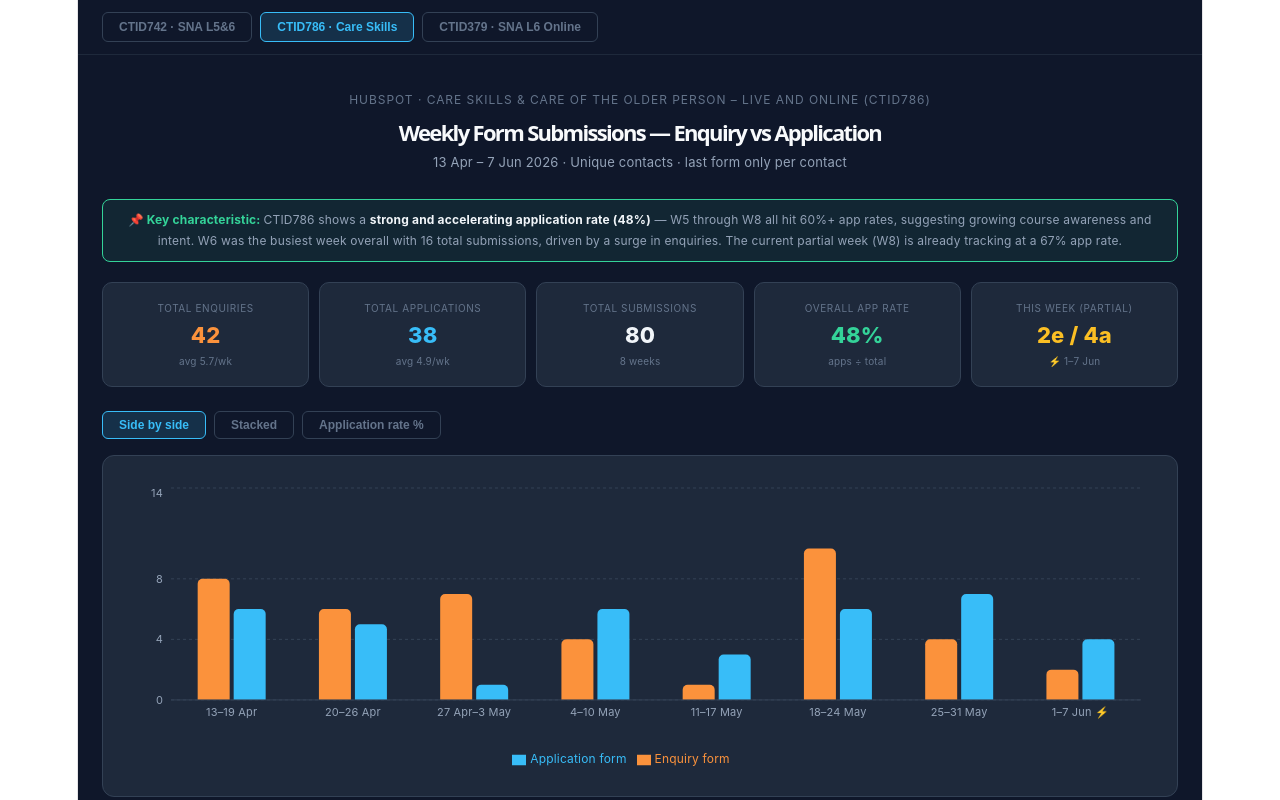
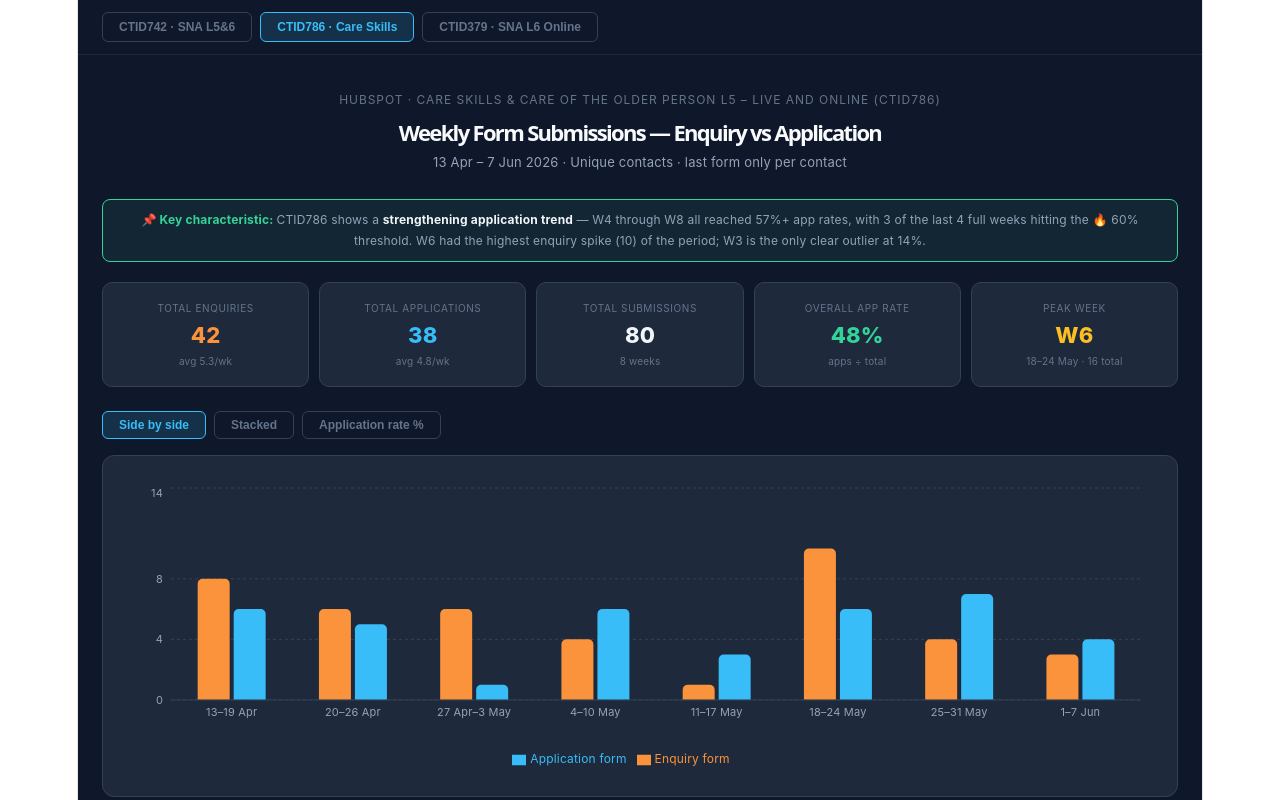
Before and after one commit to hubaispot/forus-reports, a React (Vite) app: page / in a window 1280 px wide. Both pictures are taken after a click on the button "CTID786 · Care Skills". Shown: the top 800 px of the page. Built offline with nearby package versions, Linux system fonts and the light colour scheme.

Commit message:
update week ending 7 Jun

```diff
--- a/src/ctid786_enq_vs_app_weekly.jsx
+++ b/src/ctid786_enq_vs_app_weekly.jsx
@@ -7,17 +7,13 @@ import {
 const data = [
   { week: "13–19 Apr",    enq: 8,  app: 6,  full: true  },
   { week: "20–26 Apr",    enq: 6,  app: 5,  full: true  },
-  { week: "27 Apr–3 May", enq: 7,  app: 1,  full: true  },
+  { week: "27 Apr–3 May", enq: 6,  app: 1,  full: true  },
   { week: "4–10 May",     enq: 4,  app: 6,  full: true  },
   { week: "11–17 May",    enq: 1,  app: 3,  full: true  },
   { week: "18–24 May",    enq: 10, app: 6,  full: true  },
   { week: "25–31 May",    enq: 4,  app: 7,  full: true  },
-  { week: "1–7 Jun ⚡",   enq: 2,  app: 4,  full: false },
-].map(d => ({
-  ...d,
-  total: d.enq + d.app,
-  appRate: (d.enq + d.app) > 0 ? +(d.app / (d.enq + d.app) * 100).toFixed(0) : 0
-}));
+  { week: "1–7 Jun",      enq: 3,  app: 4,  full: true  },
+].map(d => ({ ...d, total: d.enq + d.app, appRate: (d.enq + d.app) > 0 ? +(d.app / (d.enq + d.app) * 100).toFixed(0) : 0 }));
 
 const fullWeeks  = data.filter(d => d.full);
 const totalEnq   = data.reduce((s, d) => s + d.enq, 0);
@@ -56,7 +52,6 @@ const CustomTooltip = ({ active, payload, label }) => {
           </div>
         </div>
       </div>
-      {!d?.full && <p style={{ margin: "6px 0 0", color: "#fbbf24", fontSize: 11 }}>⚡ Partial week (Mon–Sun)</p>}
     </div>
   );
 };
@@ -81,7 +76,7 @@ export default function App() {
       {/* Header */}
       <div style={{ marginBottom: 24 }}>
         <p style={{ color: "#64748b", fontSize: 12, textTransform: "uppercase", letterSpacing: "0.08em", margin: "0 0 6px" }}>
-          HubSpot · Care Skills &amp; Care of the Older Person – Live and Online (CTID786)
+          HubSpot · Care Skills & Care of the Older Person L5 – Live and Online (CTID786)
         </p>
         <h1 style={{ margin: "0 0 4px", fontSize: 22, fontWeight: 700, color: "#f8fafc" }}>
           Weekly Form Submissions — Enquiry vs Application
@@ -95,20 +90,19 @@ export default function App() {
       <div style={{ background: "rgba(52,211,153,0.08)", border: "1px solid #34d399", borderRadius: 8,
         padding: "10px 14px", marginBottom: 20, fontSize: 12, color: "#94a3b8", lineHeight: 1.7 }}>
         <strong style={{ color: "#34d399" }}>📌 Key characteristic: </strong>
-        CTID786 shows a <strong style={{ color: "#f1f5f9" }}>strong and accelerating application rate ({overallApp}%)</strong> —
-        W5 through W8 all hit 60%+ app rates, suggesting growing course awareness and intent.
-        W6 was the busiest week overall with 16 total submissions, driven by a surge in enquiries.
-        The current partial week (W8) is already tracking at a 67% app rate.
+        CTID786 shows a <strong style={{ color: "#f1f5f9" }}>strengthening application trend</strong> —
+        W4 through W8 all reached 57%+ app rates, with 3 of the last 4 full weeks hitting the 🔥 60% threshold.
+        W6 had the highest enquiry spike (10) of the period; W3 is the only clear outlier at 14%.
       </div>
 
       {/* KPIs */}
       <div style={{ display: "flex", gap: 10, marginBottom: 24, flexWrap: "wrap" }}>
         {[
-          { label: "Total Enquiries",     value: totalEnq,              sub: `avg ${avgEnq}/wk`,   color: COLORS.enq  },
-          { label: "Total Applications",  value: totalApp,              sub: `avg ${avgApp}/wk`,   color: COLORS.app  },
-          { label: "Total Submissions",   value: total,                 sub: "8 weeks",            color: "#f1f5f9"   },
-          { label: "Overall App Rate",    value: overallApp + "%",      sub: "apps ÷ total",       color: "#34d399"   },
-          { label: "This week (partial)", value: `${data[7].enq}e / ${data[7].app}a`, sub: "⚡ 1–7 Jun", color: "#fbbf24" },
+          { label: "Total Enquiries",    value: totalEnq,           sub: `avg ${avgEnq}/wk`,  color: COLORS.enq  },
+          { label: "Total Applications", value: totalApp,           sub: `avg ${avgApp}/wk`,  color: COLORS.app  },
+          { label: "Total Submissions",  value: total,              sub: "8 weeks",            color: "#f1f5f9"   },
+          { label: "Overall App Rate",   value: overallApp + "%",   sub: "apps ÷ total",       color: "#34d399"   },
+          { label: "Peak Week",          value: "W6",               sub: "18–24 May · 16 total", color: "#fbbf24" },
         ].map(k => (
           <div key={k.label} style={{ background: "#1e293b", borderRadius: 10, padding: "12px 18px",
             flex: "1 1 110px", border: "1px solid #334155" }}>
@@ -119,7 +113,7 @@ export default function App() {
         ))}
       </div>
 
-      {/* Tab Toggle */}
+      {/* Toggle */}
       <div style={{ display: "flex", gap: 8, marginBottom: 16 }}>
         <Tab id="grouped" active={view === "grouped"} onClick={setView}>Side by side</Tab>
         <Tab id="stacked" active={view === "stacked"} onClick={setView}>Stacked</Tab>
@@ -163,7 +157,7 @@ export default function App() {
         </ResponsiveContainer>
       </div>
 
-      {/* Data Table */}
+      {/* Table */}
       <div style={{ background: "#1e293b", borderRadius: 12, border: "1px solid #334155", overflow: "hidden" }}>
         <table style={{ width: "100%", borderCollapse: "collapse", fontSize: 13 }}>
           <thead>
@@ -184,9 +178,7 @@ export default function App() {
                 <tr key={i} style={{ borderBottom: i < data.length - 1 ? "1px solid #1e2d3d" : "none",
                   background: i % 2 === 0 ? "#1e293b" : "#162032" }}>
                   <td style={{ padding: "11px 14px", color: "#64748b", fontWeight: 700 }}>W{i + 1}</td>
-                  <td style={{ padding: "11px 14px", color: "#cbd5e1" }}>
-                    {row.week}{!row.full && <span style={{ marginLeft: 5, color: "#fbbf24", fontSize: 10 }}>⚡</span>}
-                  </td>
+                  <td style={{ padding: "11px 14px", color: "#cbd5e1" }}>{row.week}</td>
                   <td style={{ padding: "11px 14px", textAlign: "center", fontWeight: 700, color: COLORS.enq, fontSize: 15 }}>
                     {row.enq}
                     {wowEnq !== null && <span style={{ fontSize: 10, marginLeft: 4, color: wowEnq > 0 ? "#34d399" : wowEnq < 0 ? "#f87171" : "#64748b" }}>
@@ -217,7 +209,6 @@ export default function App() {
           </tbody>
         </table>
       </div>
-
     </div>
   );
 }
```
